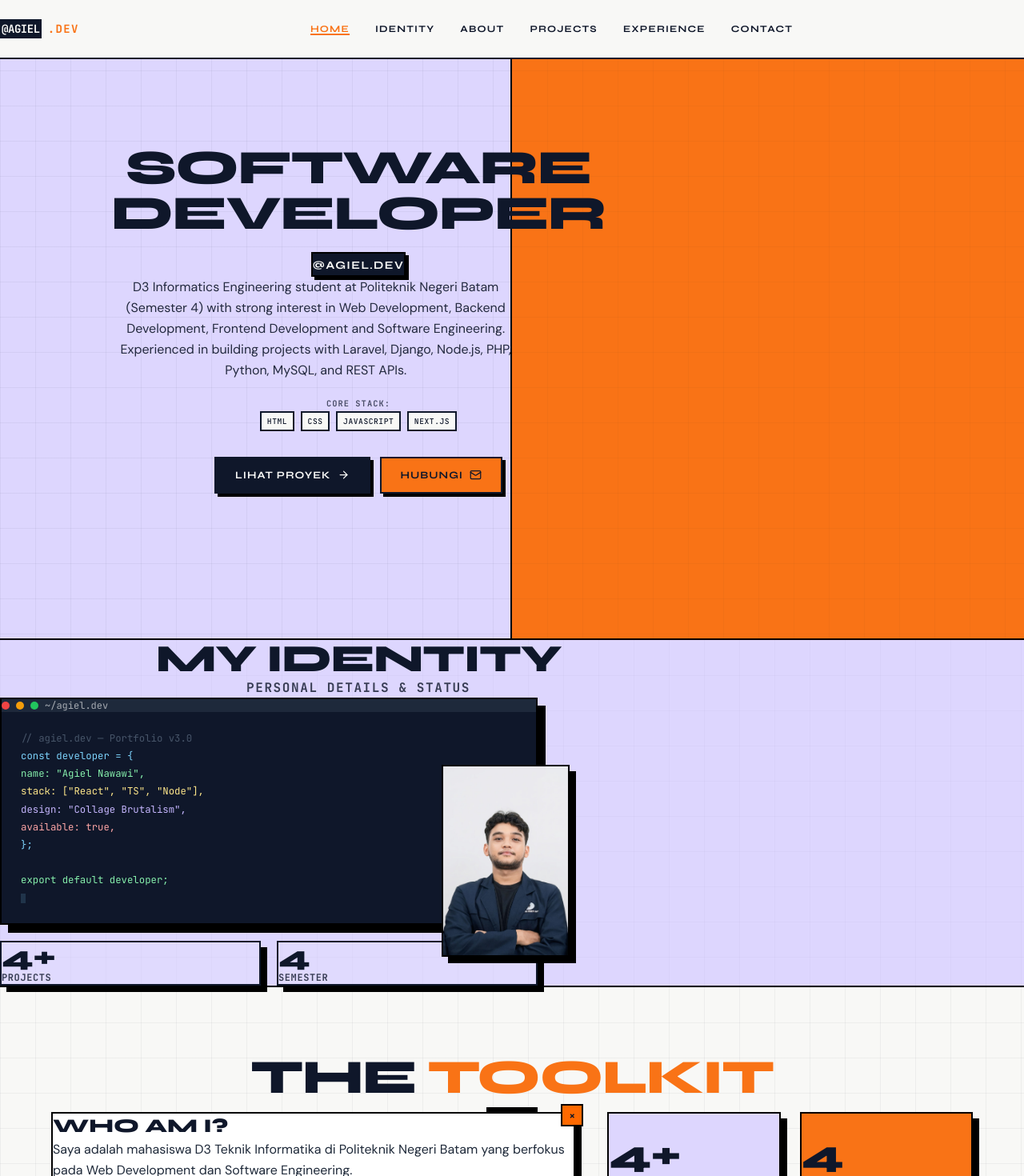
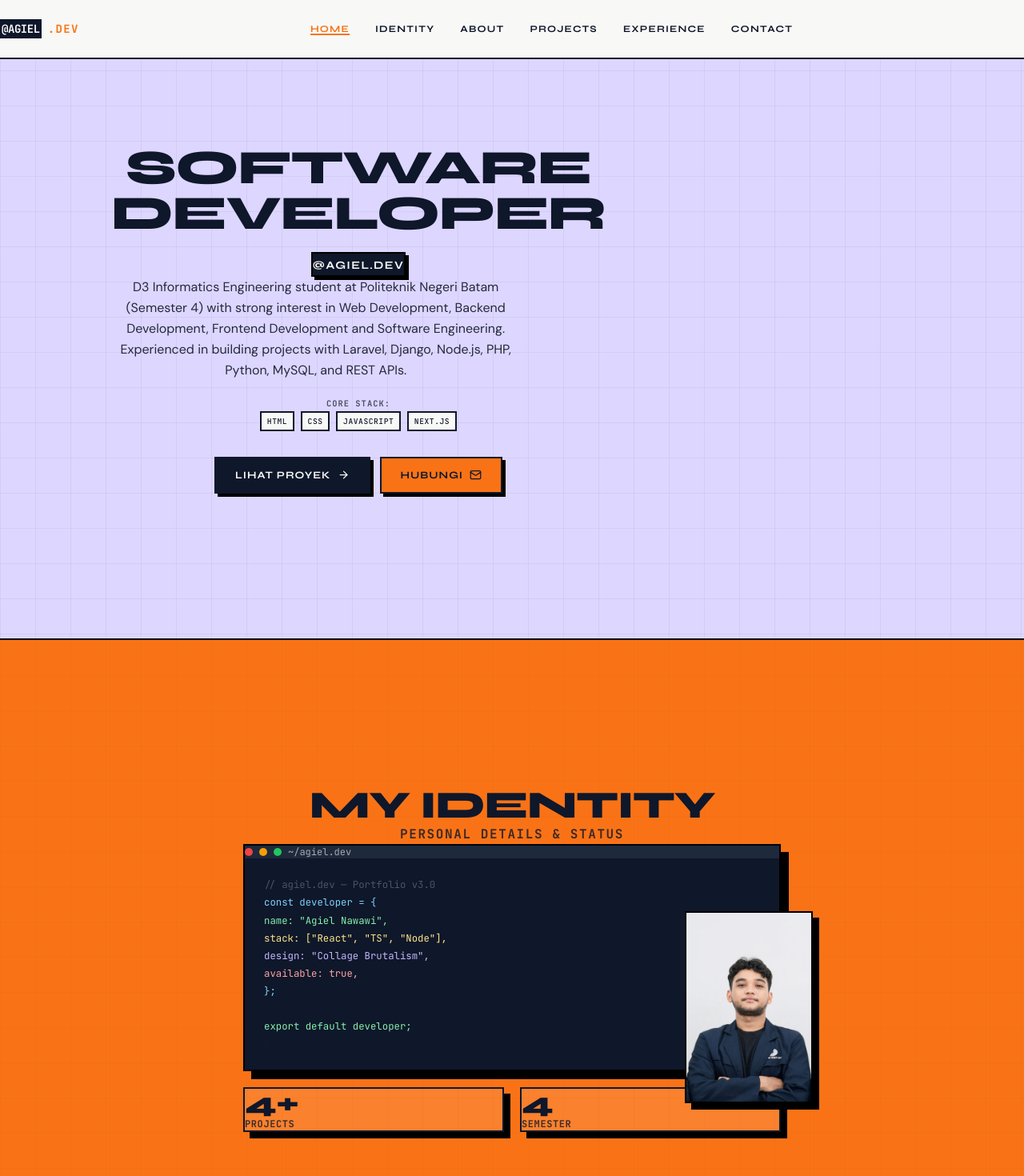
Before and after one commit to agielnawawi46/portofolio-v3, a React (Vite) app: page / in a window 1280 px wide. Shown: the top 1470 px of the page at 80% size. Built offline with nearby package versions, Linux system fonts and the light colour scheme.

Commit message:
Update colors and alignment for Hero and Identity sections

```diff
--- a/src/components/HeroSection.tsx
+++ b/src/components/HeroSection.tsx
@@ -24,14 +24,8 @@ export default function HeroSection() {
       className="relative min-h-screen w-full flex flex-col border-b-2 border-black"
       aria-label="Hero section"
     >
-      <div className="absolute inset-0 grid grid-cols-1 md:grid-cols-2 pointer-events-none overflow-hidden" style={{ zIndex: 0 }}>
-        <div className="relative border-r-2 border-black hidden md:block" style={{ background: "var(--color-lavender)" }}>
-          <div className="absolute inset-0 grid-bg opacity-40" />
-        </div>
-        <div className="relative" style={{ background: "var(--color-orange)" }}>
-          <div className="absolute inset-0 grid-bg opacity-25" />
-          <div className="absolute inset-0 md:hidden grid-bg opacity-40" style={{ background: "var(--color-lavender)" }} />
-        </div>
+      <div className="absolute inset-0 pointer-events-none overflow-hidden" style={{ zIndex: 0, background: "var(--color-lavender)" }}>
+        <div className="absolute inset-0 grid-bg opacity-40" />
       </div>
 
       {/* Container Utama */}
--- a/src/components/IdentitySection.tsx
+++ b/src/components/IdentitySection.tsx
@@ -2,12 +2,12 @@ import HeroTerminal from './HeroTerminal'
 
 export default function IdentitySection() {
   return (
-    <section id="identity" className="relative w-full border-b-2 border-black" style={{ background: "var(--color-lavender)" }}>
+    <section id="identity" className="relative w-full min-h-screen flex flex-col items-center justify-center border-b-2 border-black" style={{ background: "var(--color-orange)" }}>
       {/* Background Grid Pattern */}
       <div className="absolute inset-0 grid-bg opacity-20 pointer-events-none" />
 
-      <div className="w-full max-w-4xl mx-auto px-6 md:px-10 py-24 md:py-32 relative z-10">
-        <div className="mb-12 md:mb-16 text-center">
+      <div className="w-full max-w-4xl mx-auto px-6 md:px-10 py-32 md:py-48 relative z-10 flex flex-col items-center w-full">
+        <div className="mb-12 md:mb-16 text-center w-full">
           <h2 className="text-3xl md:text-5xl font-black uppercase tracking-tight mb-4" style={{ fontFamily: "var(--font-display)", color: "var(--color-charcoal)" }}>
             MY IDENTITY
           </h2>
@@ -16,7 +16,7 @@ export default function IdentitySection() {
           </p>
         </div>
 
-        <div className="w-full max-w-2xl mx-auto">
+        <div className="w-full max-w-2xl mx-auto flex items-center justify-center">
           <HeroTerminal />
         </div>
       </div>
```
